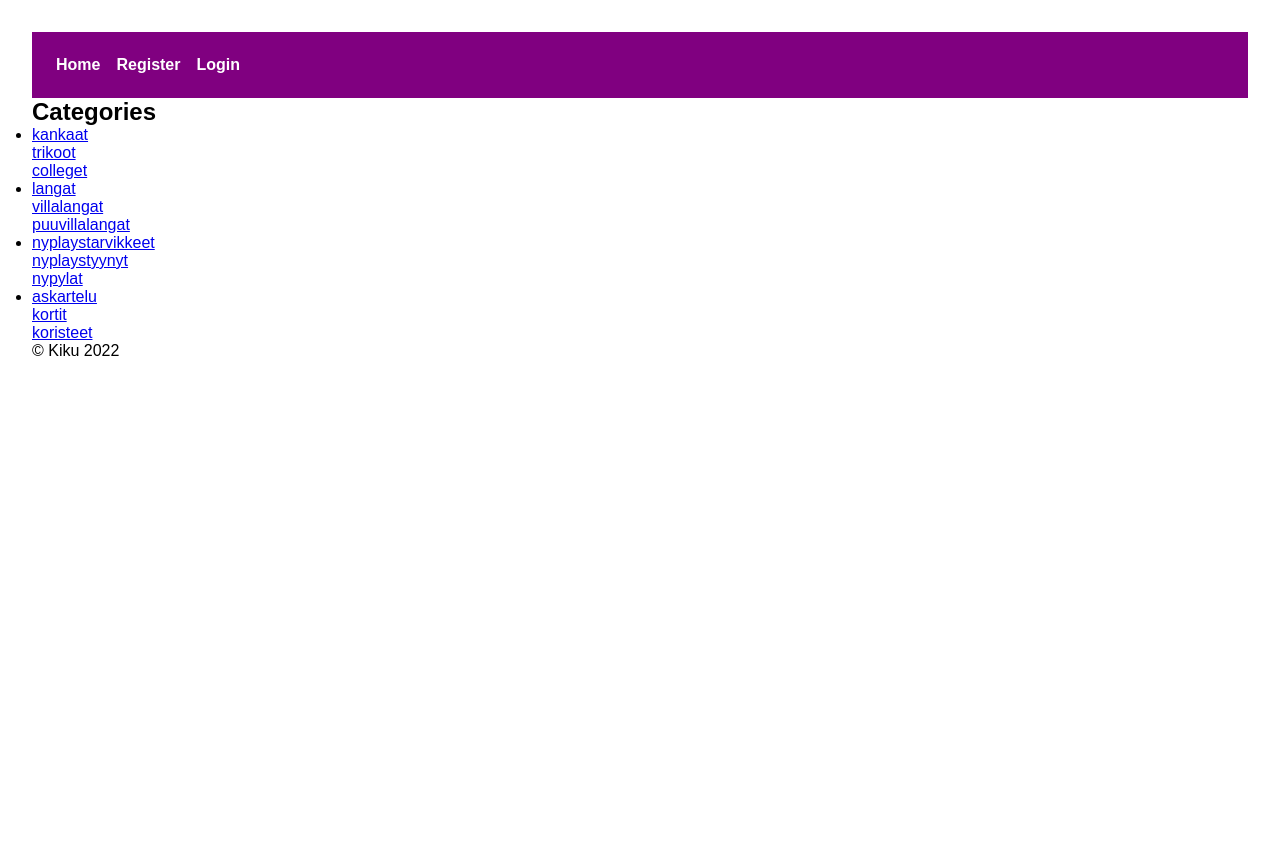
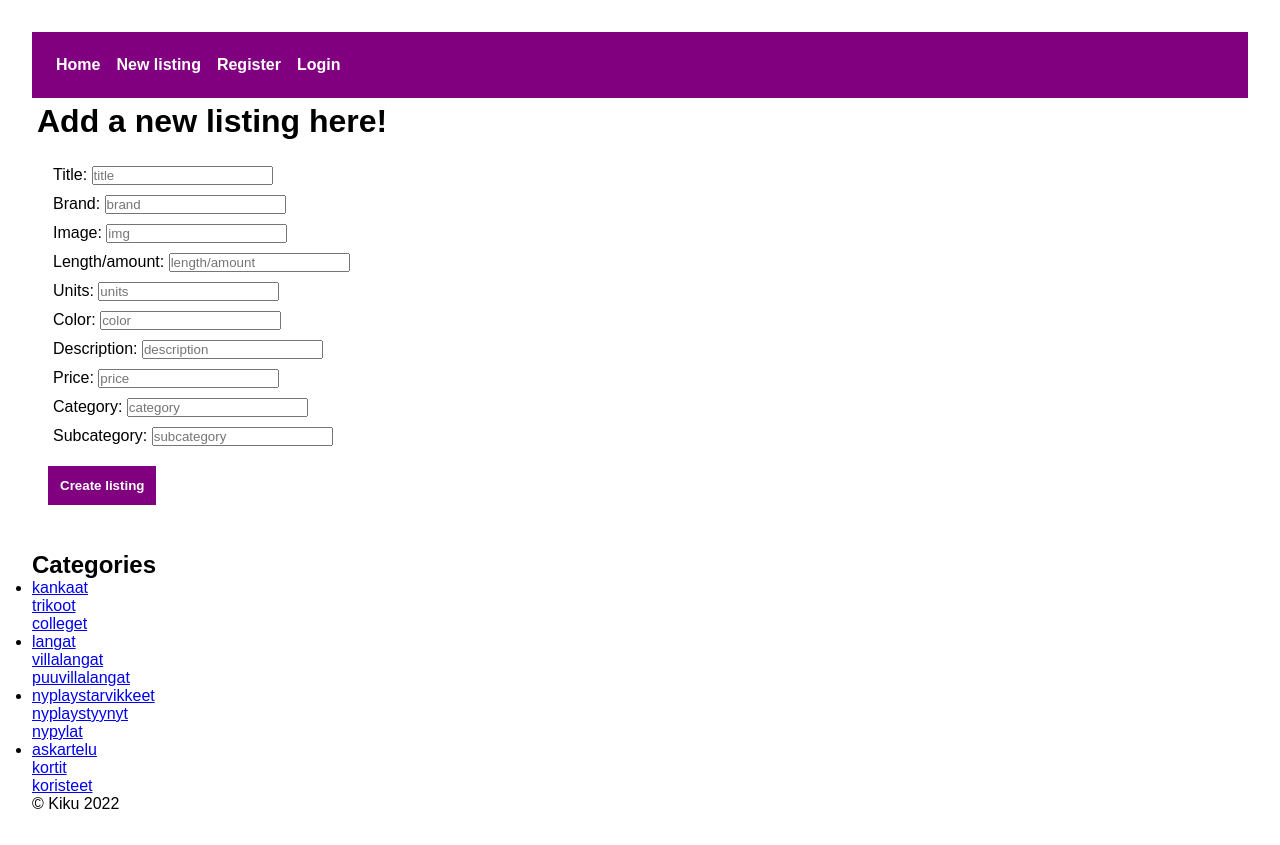
Before and after one commit to kmmhak/Handicraft-webshop, a React (Create React App) app in the folder frontend/: page /listings in a window 1280 px wide. Before the commit the page ends 800 px from the top, so only its background shows below. Built offline with nearby package versions, Linux system fonts and the light colour scheme.

Commit message:
basic form

```diff
--- /dev/null
+++ b/frontend/src/components/AddListing.js
@@ -0,0 +1,119 @@
+import { useState } from "react";
+import FormInput from "./FormInput";
+
+const AddListing = () => {
+  const [values, setValues] = useState({
+    title: "",
+    brand: "",
+    img: "",
+    length: "",
+    unit: "",
+    color: "",
+    description: "",
+    price: "",
+    category: "",
+    subcategory: "",
+  });
+
+  const inputs = [
+    {
+      id: 1,
+      name: "title",
+      type: "text",
+      placeholder: "title",
+      label: "Title",
+    },
+    {
+      id: 2,
+      name: "brand",
+      type: "text",
+      placeholder: "brand",
+      label: "Brand",
+    },
+    {
+      id: 3,
+      name: "img",
+      type: "text",
+      placeholder: "img",
+      label: "Image",
+    },
+    {
+      id: 4,
+      name: "length",
+      type: "number",
+      placeholder: "length/amount",
+      label: "Length/amount",
+    },
+    {
+      id: 5,
+      name: "unit",
+      type: "text",
+      placeholder: "units",
+      label: "Units",
+    },
+    {
+      id: 6,
+      name: "color",
+      type: "text",
+      placeholder: "color",
+      label: "Color",
+    },
+    {
+      id: 7,
+      name: "description",
+      type: "text",
+      placeholder: "description",
+      label: "Description",
+    },
+    {
+      id: 8,
+      name: "price",
+      type: "number",
+      placeholder: "price",
+      label: "Price",
+    },
+    {
+      id: 9,
+      name: "category",
+      type: "text",
+      placeholder: "category",
+      label: "Category",
+    },
+    {
+      id: 10,
+      name: "subcategory",
+      type: "text",
+      placeholder: "subcategory",
+      label: "Subcategory",
+    },
+  ];
+
+  const handleSubmit = (e) => {
+    e.preventDefault();
+  };
+
+  const onChange = (e) => {
+    setValues({ ...values, [e.target.name]: e.target.value });
+  };
+
+  return (
+    <div>
+      <h1 className="listing__header">Add a new listing here!</h1>
+      <div className="listing__form">
+        <form onSubmit={handleSubmit}>
+          {inputs.map((input) => (
+            <FormInput
+              key={input.id}
+              {...input}
+              value={values[input.name]}
+              onChange={onChange}
+            />
+          ))}
+          <button className="listing__btn">Create listing</button>
+        </form>
+      </div>
+    </div>
+  );
+};
+
+export default AddListing;
--- a/frontend/src/components/Components.css
+++ b/frontend/src/components/Components.css
@@ -101,3 +101,31 @@ body {
   background: white;
   color: #800080;
 }
+
+.listing__form {
+  padding: 1rem;
+}
+
+.formInput {
+  padding: 5px;
+}
+
+.listing__btn {
+  padding: 10px;
+  background-color: #800080;
+  color: white;
+  font-weight: bold;
+  border: 2px solid #800080;
+  margin-top: 15px;
+  margin-bottom: 30px;
+}
+
+.listing__btn:hover {
+  background: white;
+  color: #800080;
+  border: 2px solid #800080;
+}
+
+.listing__header {
+  padding: 5px;
+}
--- /dev/null
+++ b/frontend/src/components/FormInput.js
@@ -0,0 +1,11 @@
+const FormInput = (props) => {
+  const { label, onChange, id, ...inputProps } = props;
+  return (
+    <div className="formInput">
+      <label>{label}: </label>
+      <input {...inputProps} onChange={onChange} />
+    </div>
+  );
+};
+
+export default FormInput;
--- a/frontend/src/components/Navbar.js
+++ b/frontend/src/components/Navbar.js
@@ -7,6 +7,10 @@ const Navbar = () => {
     <div className="navbar">
       <Link to={`/`}>
         <Button className="navbar__btn" text="Home"></Button>
+      </Link>
+
+      <Link to={`/listings`}>
+        <Button className="navbar__btn" text="New listing"></Button>
       </Link>
 
       <Link to={`/register`}>
--- a/frontend/src/routes/Routes.js
+++ b/frontend/src/routes/Routes.js
@@ -15,6 +15,7 @@ import Bobbin from "../components/Bobbin";
 import CardSupplies from "../components/CardSupplies";
 import Decor from "../components/Decor";
 import Listing from "../components/Listing";
+import AddListing from "../components/AddListing";
 
 const Router = () => {
   return (
@@ -22,6 +23,7 @@ const Router = () => {
       <Route path="/" element={<Home />} />
       <Route path="/register" element={<Register />} />
       <Route path="/login" element={<Login />} />
+      <Route path="/listings" element={<AddListing />} />
       <Route path="/categories/kankaat" element={<Fabric />} />
       <Route path="/categories/langat" element={<Yarn />} />
       <Route path="/categories/nyplaystarvikkeet" element={<BobbinLace />} />
```
